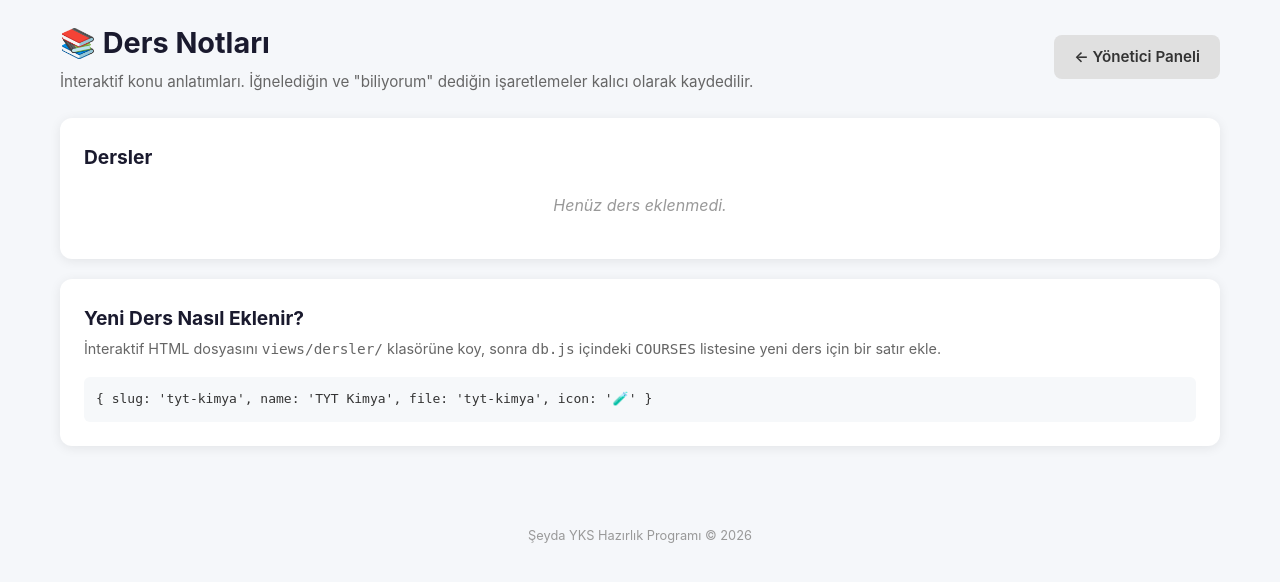
After one commit to furkangunes-ai/seyda-yks-musait-saatleri, a Node server app: template views/admin-dersler.ejs in a window 1280 px wide. The commit adds this page. Shown: the top 582 px of the page. Run offline with Node 20, Linux system fonts and the light colour scheme; the template is opened without the code that fills it, so the values that code supplies are empty; data comes from the database, SQL or seed files in the repository; some libraries are stand-ins or nearby versions.

Commit message:
feat: interaktif ders notları sistemi (iğneleme + biliyorum kalıcılığı)
Her ders için TYT Fizik tarzı interaktif konu sayfaları için ortak altyapı.
Sayfanın localStorage'a yazdığı her şey otomatik olarak SQLite'a senkronlanır;
sayfa yenilendiğinde sunucudaki state, sayfanın kendi script'i çalışmadan
ÖNCE localStorage'a yüklenir — yani tarayıcı, cihaz veya oturum değişse
bile iğneleme/biliyorum işaretleri kaybolmaz.

Yeni ders eklemek için: views/dersler/<slug>.html koy + db.js'deki
COURSES listesine bir satır ekle.

```diff
--- a/backup.js
+++ b/backup.js
@@ -49,6 +49,7 @@ function createBackup(manual = false) {
       exam_results: data.exam_results.length,
       exam_topics: (data.exam_topics || []).length,
       exam_notes: (data.exam_notes || []).length,
+      course_state: (data.course_state || []).length,
       meta: data.meta.length
     },
     data
--- a/db.js
+++ b/db.js
@@ -114,6 +114,21 @@ db.exec(`
     created_at TEXT DEFAULT (datetime('now')),
     FOREIGN KEY (exam_id) REFERENCES exam_results(id) ON DELETE CASCADE,
     FOREIGN KEY (topic_id) REFERENCES exam_topics(id) ON DELETE SET NULL
+  )
+`);
+
+// İnteraktif ders sayfalarının state'i (iğneleme/biliyorum vb.)
+// course_slug = ders kimliği (örn 'tyt-fizik').
+// storage_key = sayfanın localStorage anahtarı (örn 'tyt_fizik_state_v1').
+// value = JSON string (sayfanın yazdığı her şey).
+// (slug, key) çifti benzersiz; aynı sayfa birden fazla key kullanabilir.
+db.exec(`
+  CREATE TABLE IF NOT EXISTS course_state (
+    course_slug TEXT NOT NULL,
+    storage_key TEXT NOT NULL,
+    value TEXT,
+    updated_at TEXT DEFAULT (datetime('now')),
+    PRIMARY KEY (course_slug, storage_key)
   )
 `);
 
@@ -680,6 +695,51 @@ function getAllNotesGrouped() {
 }
 
 // ==========================================
+// İNTERAKTİF DERS SAYFALARI
+// ==========================================
+
+// Yeni ders eklemek için: HTML dosyasını views/dersler/<file>.html olarak koy,
+// sonra buraya bir satır ekle. slug benzersiz olmalı, file uzantısız olmalı.
+const COURSES = [
+  { slug: 'tyt-fizik', name: 'TYT Fizik', file: 'tyt-fizik', icon: '⚛️' }
+];
+
+function getAllCourses() {
+  return COURSES;
+}
+
+function getCourseBySlug(slug) {
+  return COURSES.find(c => c.slug === slug) || null;
+}
+
+// Bir dersin tüm state'ini key→value map olarak döner.
+function getCourseState(slug) {
+  const rows = db.prepare(
+    'SELECT storage_key, value FROM course_state WHERE course_slug = ?'
+  ).all(slug);
+  const out = {};
+  for (const r of rows) out[r.storage_key] = r.value;
+  return out;
+}
+
+// Tek bir storage_key'i kaydet (UPSERT).
+function setCourseStateKey(slug, key, value) {
+  db.prepare(`
+    INSERT INTO course_state (course_slug, storage_key, value, updated_at)
+    VALUES (?, ?, ?, datetime('now'))
+    ON CONFLICT(course_slug, storage_key)
+    DO UPDATE SET value = excluded.value, updated_at = datetime('now')
+  `).run(slug, key, value);
+  return true;
+}
+
+function deleteCourseStateKey(slug, key) {
+  return db.prepare(
+    'DELETE FROM course_state WHERE course_slug = ? AND storage_key = ?'
+  ).run(slug, key).changes > 0;
+}
+
+// ==========================================
 // YEDEKLEME İÇİN VERİ DIŞA AKTARMA
 // ==========================================
 
@@ -691,7 +751,8 @@ function exportAllData() {
     meta: db.prepare('SELECT * FROM meta').all(),
     exam_results: db.prepare('SELECT * FROM exam_results').all(),
     exam_topics: db.prepare('SELECT * FROM exam_topics').all(),
-    exam_notes: db.prepare('SELECT * FROM exam_notes').all()
+    exam_notes: db.prepare('SELECT * FROM exam_notes').all(),
+    course_state: db.prepare('SELECT * FROM course_state').all()
   };
 }
 
@@ -734,7 +795,13 @@ module.exports = {
   deleteTopic,
   getAllNotesGrouped,
   exportAllData,
+  getAllCourses,
+  getCourseBySlug,
+  getCourseState,
+  setCourseStateKey,
+  deleteCourseStateKey,
   EXAM_STRUCTURE,
+  COURSES,
   DAYS,
   DAYS_DISPLAY,
   HOURS
--- a/server.js
+++ b/server.js
@@ -2,6 +2,7 @@ require('dotenv').config();
 const express = require('express');
 const session = require('express-session');
 const path = require('path');
+const fs = require('fs');
 const crypto = require('crypto');
 const db = require('./db');
 const backup = require('./backup');
@@ -29,6 +30,7 @@ app.set('view engine', 'ejs');
 app.set('views', path.join(__dirname, 'views'));
 app.use(express.static(path.join(__dirname, 'public')));
 app.use(express.urlencoded({ extended: true }));
+app.use(express.json({ limit: '1mb' }));
 
 app.use(session({
   secret: process.env.SESSION_SECRET || 'default-secret-change-me',
@@ -579,6 +581,148 @@ app.get('/admin/denemeler/notlar/tumu', requireAdmin, (req, res) => {
 });
 
 // ==========================================
+// İNTERAKTİF DERS SAYFALARI
+// ==========================================
+
+// Ders listesi sayfası
+app.get('/admin/dersler', requireAdmin, (req, res) => {
+  const courses = db.getAllCourses();
+  res.render('admin-dersler', { courses });
+});
+
+// Tek bir dersin sayfası — HTML'i okur, içine state injection script enjekte eder
+app.get('/admin/dersler/:slug', requireAdmin, (req, res) => {
+  const course = db.getCourseBySlug(req.params.slug);
+  if (!course) {
+    req.session.error = 'Ders bulunamadı.';
+    return res.redirect('/admin/dersler');
+  }
+
+  const filePath = path.join(__dirname, 'views', 'dersler', course.file + '.html');
+  if (!fs.existsSync(filePath)) {
+    req.session.error = `Ders dosyası bulunamadı: ${course.file}.html`;
+    return res.redirect('/admin/dersler');
+  }
+
+  let html = fs.readFileSync(filePath, 'utf8');
+  const initialState = db.getCourseState(course.slug);
+
+  // Sayfanın localStorage çağrılarını sunucuya yönlendiren ve sunucudan gelen
+  // state'i en başta localStorage'a yükleyen küçük bir script. <head>'in hemen
+  // sonrasına ekliyoruz ki sayfanın kendi script'i çalışmadan ÖNCE devreye girsin.
+  const slug = course.slug;
+  const initialJSON = JSON.stringify(initialState);
+  const persistenceScript = `
+<script>
+(function() {
+  var COURSE_SLUG = ${JSON.stringify(slug)};
+  var INITIAL = ${initialJSON};
+  var origGet = localStorage.getItem.bind(localStorage);
+  var origSet = localStorage.setItem.bind(localStorage);
+  var origRemove = localStorage.removeItem.bind(localStorage);
+
+  // Sunucudan gelen değerleri localStorage'a yükle (sayfa script'i okumadan önce)
+  try {
+    for (var k in INITIAL) {
+      if (Object.prototype.hasOwnProperty.call(INITIAL, k)) {
+        origSet(k, INITIAL[k]);
+      }
+    }
+  } catch (e) { console.warn('initial state load failed', e); }
+
+  // Sunucuya kaydetme — debounce ile çoklu yazımları topla
+  var pending = {};
+  var timer = null;
+  function flush() {
+    var batch = pending;
+    pending = {};
+    timer = null;
+    for (var key in batch) {
+      if (!Object.prototype.hasOwnProperty.call(batch, key)) continue;
+      (function(k, v) {
+        try {
+          fetch('/admin/dersler/' + COURSE_SLUG + '/state', {
+            method: 'POST',
+            headers: { 'Content-Type': 'application/json' },
+            body: JSON.stringify({ key: k, value: v })
+          }).catch(function(err) { console.warn('state save failed', err); });
+        } catch (e) { console.warn('state save threw', e); }
+      })(key, batch[key]);
+    }
+  }
+  function schedule(key, value) {
+    pending[key] = value;
+    if (!timer) timer = setTimeout(flush, 250);
+  }
+
+  localStorage.setItem = function(key, value) {
+    origSet(key, value);
+    schedule(key, value);
+  };
+  localStorage.removeItem = function(key) {
+    origRemove(key);
+    // null gönderirsek sunucuda da silinir
+    schedule(key, null);
+  };
+
+  // Sayfa kapanırken bekleyen yazımları gönder
+  window.addEventListener('beforeunload', function() {
+    if (Object.keys(pending).length > 0) {
+      try {
+        var blob = new Blob([JSON.stringify({ batch: pending })], { type: 'application/json' });
+        navigator.sendBeacon('/admin/dersler/' + COURSE_SLUG + '/state', blob);
+      } catch (e) {}
+    }
+  });
+})();
+</script>
+`;
+
+  // <head> tag'inin hemen sonrasına yerleştir (open <head> bulunamazsa <body>'den önce)
+  if (/<head[^>]*>/i.test(html)) {
+    html = html.replace(/<head[^>]*>/i, function(m) { return m + persistenceScript; });
+  } else {
+    html = persistenceScript + html;
+  }
+
+  res.setHeader('Content-Type', 'text/html; charset=utf-8');
+  res.send(html);
+});
+
+// State kaydet (single key veya batch)
+app.post('/admin/dersler/:slug/state', requireAdmin, (req, res) => {
+  const course = db.getCourseBySlug(req.params.slug);
+  if (!course) return res.status(404).json({ ok: false, error: 'course_not_found' });
+
+  const body = req.body || {};
+
+  // sendBeacon ile gelen batch
+  if (body.batch && typeof body.batch === 'object') {
+    for (const k of Object.keys(body.batch)) {
+      const v = body.batch[k];
+      if (v === null) {
+        db.deleteCourseStateKey(course.slug, k);
+      } else {
+        db.setCourseStateKey(course.slug, k, String(v));
+      }
+    }
+    return res.json({ ok: true });
+  }
+
+  // Tek key
+  const { key, value } = body;
+  if (!key || typeof key !== 'string') {
+    return res.status(400).json({ ok: false, error: 'missing_key' });
+  }
+  if (value === null) {
+    db.deleteCourseStateKey(course.slug, key);
+  } else {
+    db.setCourseStateKey(course.slug, key, String(value));
+  }
+  res.json({ ok: true });
+});
+
+// ==========================================
 // YEDEKLEME ROTALARI
 // ==========================================
 
@@ -646,6 +790,7 @@ app.get('/admin/backups/export-now', requireAdmin, (req, res) => {
       exam_results: data.exam_results.length,
       exam_topics: (data.exam_topics || []).length,
       exam_notes: (data.exam_notes || []).length,
+      course_state: (data.course_state || []).length,
       meta: data.meta.length
     },
     data
--- /dev/null
+++ b/views/admin-dersler.ejs
@@ -0,0 +1,50 @@
+<%- include('partials/head', { title: "Ders Notları - Şeyda" }) %>
+
+<div class="container">
+  <header class="page-header">
+    <div class="header-row">
+      <div>
+        <h1>📚 Ders Notları</h1>
+        <p class="subtitle">İnteraktif konu anlatımları. İğnelediğin ve "biliyorum" dediğin işaretlemeler kalıcı olarak kaydedilir.</p>
+      </div>
+      <div class="nav-buttons">
+        <a href="/admin" class="btn btn-secondary">← Yönetici Paneli</a>
+      </div>
+    </div>
+  </header>
+
+  <% if (success) { %>
+    <div class="alert alert-success"><%= success %></div>
+  <% } %>
+  <% if (error) { %>
+    <div class="alert alert-error"><%= error %></div>
+  <% } %>
+
+  <div class="section-card">
+    <h2>Dersler</h2>
+    <% if (courses.length === 0) { %>
+      <p class="empty-msg">Henüz ders eklenmedi.</p>
+    <% } else { %>
+      <div class="categories-list">
+        <% for (const c of courses) { %>
+          <a href="/admin/dersler/<%= c.slug %>" class="category-item" style="text-decoration:none; color:inherit; display:flex; align-items:center; gap:12px;">
+            <span style="font-size:24px"><%= c.icon || '📖' %></span>
+            <span class="category-name" style="flex:1"><strong><%= c.name %></strong></span>
+            <span class="btn btn-tiny btn-primary">Aç →</span>
+          </a>
+        <% } %>
+      </div>
+    <% } %>
+  </div>
+
+  <div class="section-card">
+    <h2>Yeni Ders Nasıl Eklenir?</h2>
+    <p class="section-desc">
+      İnteraktif HTML dosyasını <code>views/dersler/</code> klasörüne koy, sonra <code>db.js</code> içindeki
+      <code>COURSES</code> listesine yeni ders için bir satır ekle.
+    </p>
+    <pre style="background:#f6f8fa; padding:12px; border-radius:6px; overflow:auto; font-size:13px;">{ slug: 'tyt-kimya', name: 'TYT Kimya', file: 'tyt-kimya', icon: '🧪' }</pre>
+  </div>
+</div>
+
+<%- include('partials/footer') %>
--- a/views/admin.ejs
+++ b/views/admin.ejs
@@ -9,6 +9,7 @@
       </div>
       <div class="nav-buttons">
         <a href="/admin/denemeler" class="btn btn-primary">Deneme Sınavları</a>
+        <a href="/admin/dersler" class="btn btn-primary">📚 Ders Notları</a>
         <a href="/admin/backups" class="btn btn-secondary">💾 Yedekler</a>
         <form action="/admin/logout" method="POST" style="display:inline">
           <button type="submit" class="btn btn-secondary">Çıkış Yap</button>
```
Also changed, not shown: views/dersler/tyt-fizik.html (renamed from tyt_fizik_interaktif.html).
